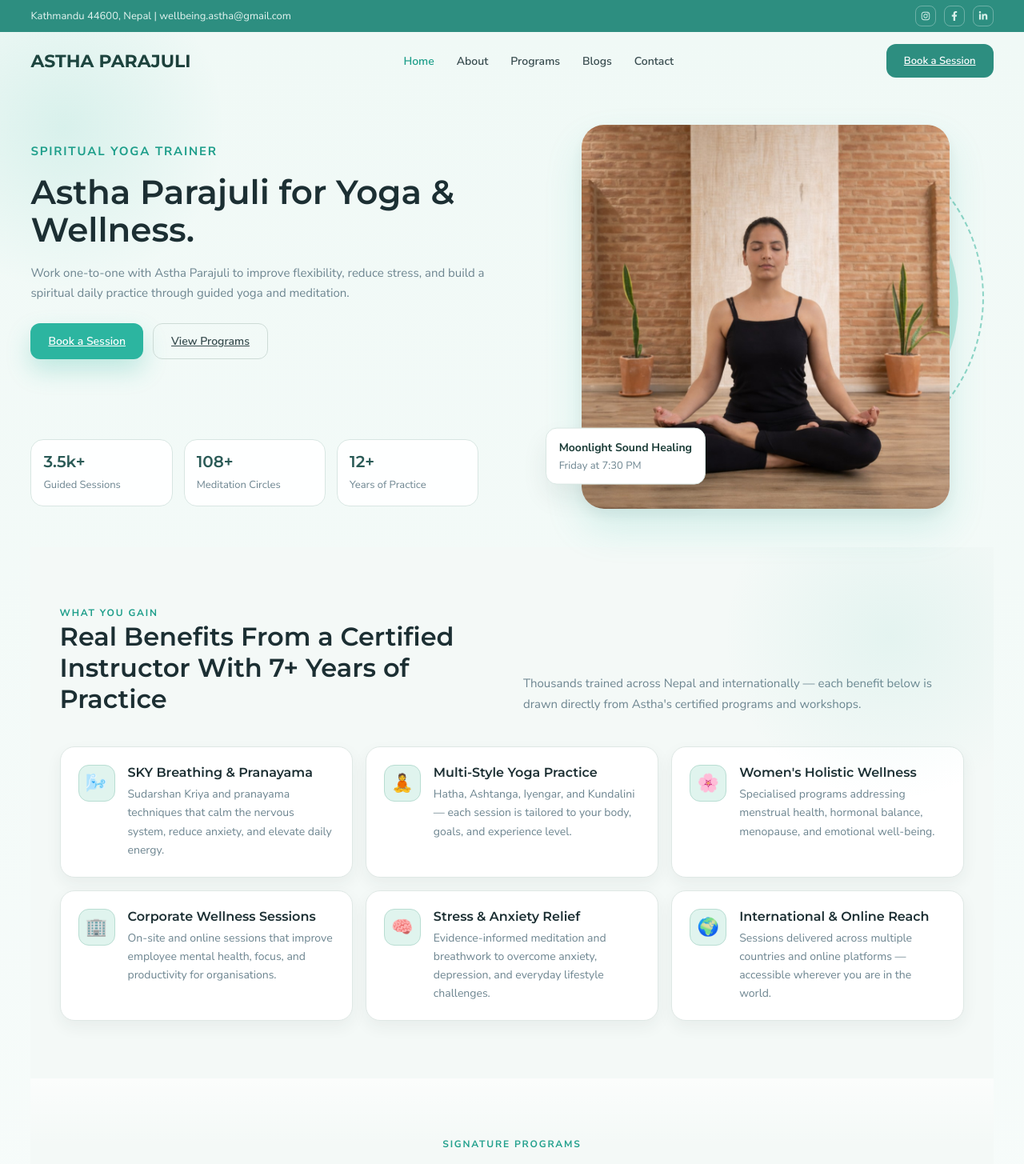
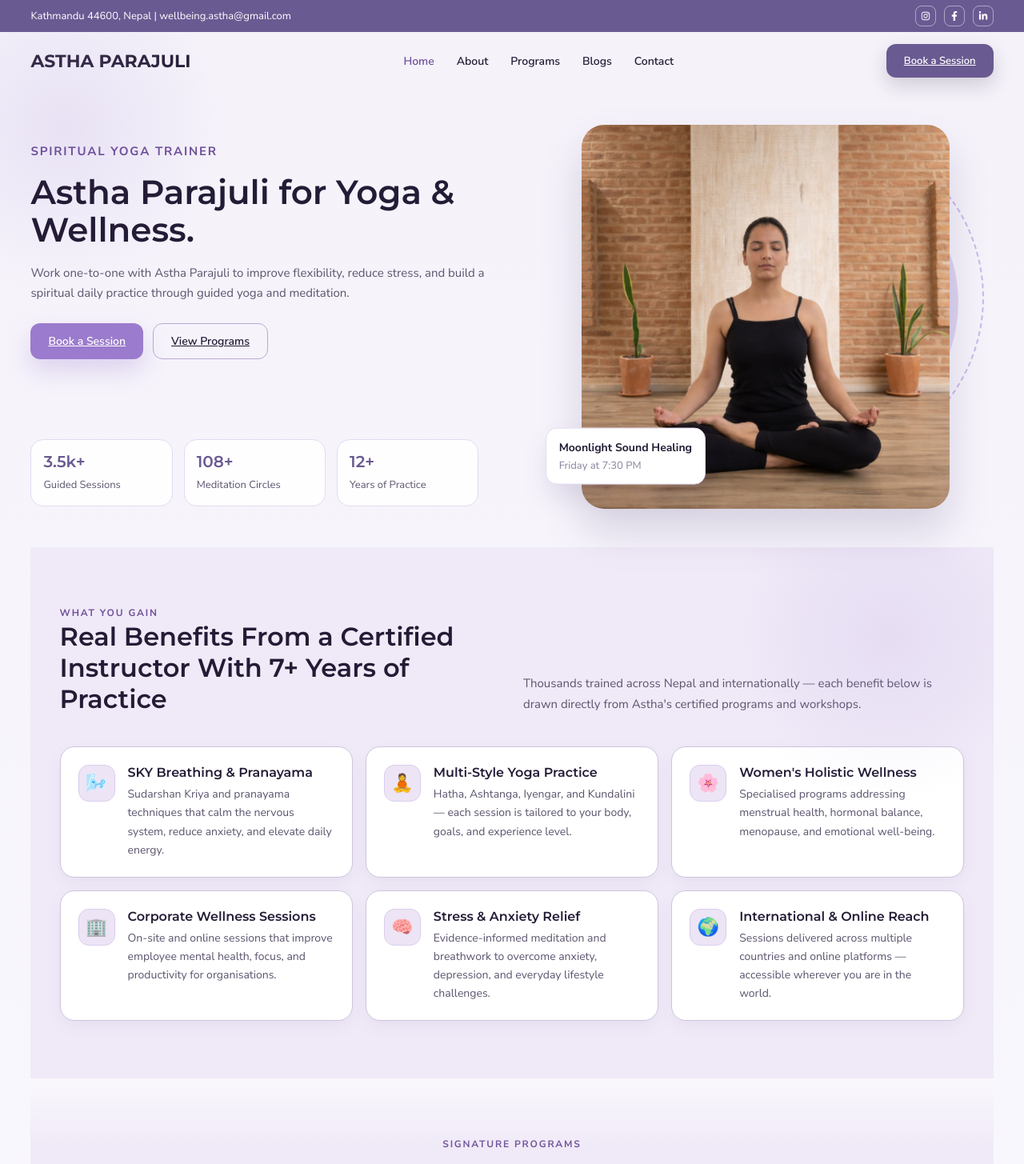
Before and after one commit to joshibibek91/yoga_personal2, a Next.js app: page / in a window 1280 px wide. Shown: the top 1455 px of the page at 80% size. Built offline with nearby package versions, Linux system fonts and the light colour scheme.

Commit message:
theme_color

```diff
--- a/app/globals.css
+++ b/app/globals.css
@@ -1,14 +1,19 @@
 @import url("https://fonts.googleapis.com/css2?family=Montserrat:wght@500;600;700&family=Nunito+Sans:wght@400;500;600;700&display=swap");
 
+/* Calm Pastel (Soft + Friendly) — light lavender base, soft purple accents */
 :root {
-  --bg: #ffffff;
+  --bg: #f5f2fa;
   --surface: #ffffff;
-  --ink: #1c2f33;
-  --muted: #6d8590;
-  --primary: #2cb5a0;
-  --primary-dark: #1d9e8a;
-  --deep: #1c3d38;
-  --line: #dfe8e5;
+  --ink: #241c36;
+  --muted: #5c546e;
+  --primary: #9b7bcd;
+  --primary-dark: #6e4f9a;
+  --accent: #9b7bcd;
+  --accent-dark: #8368b0;
+  /* Header, footer, and “deep” buttons — same fill for strong contrast */
+  --deep: #6a5a92;
+  --deep-hover: #584a7a;
+  --line: #cfc3de;
 }
 
 * {
@@ -41,13 +46,18 @@ body::before {
   background-image:
     radial-gradient(
       circle at 12% 20%,
-      rgba(44, 181, 160, 0.05) 0,
-      rgba(44, 181, 160, 0) 220px
+      rgba(155, 123, 205, 0.06) 0,
+      rgba(155, 123, 205, 0) 220px
     ),
     radial-gradient(
       circle at 88% 80%,
-      rgba(44, 181, 160, 0.04) 0,
-      rgba(44, 181, 160, 0) 240px
+      rgba(179, 159, 220, 0.05) 0,
+      rgba(179, 159, 220, 0) 240px
+    ),
+    radial-gradient(
+      circle at 26% 84%,
+      rgba(155, 123, 205, 0.04) 0,
+      rgba(155, 123, 205, 0) 180px
     );
   z-index: -1;
 }
@@ -106,8 +116,8 @@ p {
 }
 
 .topbar {
-  background: #2d8e80;
-  color: #e4f4f0;
+  background: var(--deep);
+  color: #ffffff;
   font-size: 13px;
 }
 
@@ -120,7 +130,7 @@ p {
 }
 
 .topbarInner p {
-  color: #e4f4f0;
+  color: #ffffff;
   margin: 0;
 }
 
@@ -134,8 +144,8 @@ p {
   width: 26px;
   height: 26px;
   border-radius: 8px;
-  border: 1px solid rgba(255, 255, 255, 0.3);
-  color: #d8f0ea;
+  border: 1px solid rgba(255, 255, 255, 0.45);
+  color: #ffffff;
   display: inline-flex;
   align-items: center;
   justify-content: center;
@@ -154,7 +164,7 @@ p {
 }
 
 .heroWrap {
-  background: linear-gradient(180deg, #f0f9f6 0%, #f8fcfb 45%, #ffffff 100%);
+  background: linear-gradient(180deg, #f5f2fa 0%, #faf8ff 45%, #ffffff 100%);
   padding-bottom: 22px;
   position: relative;
   overflow: hidden;
@@ -175,8 +185,8 @@ p {
   top: -90px;
   background: radial-gradient(
     circle,
-    rgba(44, 181, 160, 0.12) 0%,
-    rgba(44, 181, 160, 0) 68%
+    rgba(179, 159, 220, 0.2) 0%,
+    rgba(179, 159, 220, 0) 68%
   );
 }
 
@@ -187,8 +197,8 @@ p {
   bottom: -130px;
   background: radial-gradient(
     circle,
-    rgba(44, 181, 160, 0.08) 0%,
-    rgba(44, 181, 160, 0) 70%
+    rgba(155, 123, 205, 0.12) 0%,
+    rgba(155, 123, 205, 0) 70%
   );
 }
 
@@ -208,7 +218,7 @@ p {
   font-family: "Montserrat", sans-serif;
   font-size: 22px;
   font-weight: 700;
-  color: #1c3d38;
+  color: var(--ink);
   text-decoration: none;
 }
 
@@ -228,7 +238,7 @@ p {
   border-radius: 0;
   border: 0;
   background: transparent;
-  color: #2a5a56;
+  color: var(--ink);
   display: inline-flex;
   align-items: center;
   justify-content: center;
@@ -271,9 +281,9 @@ p {
   right: 0;
   width: min(72vw, 300px);
   background: #fff;
-  border: 1px solid #d8e6e2;
+  border: 1px solid #e2daf0;
   border-radius: 14px;
-  box-shadow: 0 18px 36px rgba(28, 47, 51, 0.16);
+  box-shadow: 0 18px 36px rgba(90, 75, 120, 0.1);
   padding: 10px;
   display: grid;
   gap: 4px;
@@ -294,7 +304,7 @@ p {
 
 .mobileMenuPanel a {
   text-decoration: none;
-  color: #374b4e;
+  color: var(--ink);
   font-weight: 600;
   font-size: 14px;
   padding: 9px 10px;
@@ -303,13 +313,13 @@ p {
 
 .mobileMenuPanel a:hover,
 .mobileMenuPanel a.isActive {
-  background: #e6f4f0;
+  background: #ede8f7;
   color: var(--primary-dark);
 }
 
 .navLinks a {
   text-decoration: none;
-  color: #374b4e;
+  color: var(--ink);
   font-weight: 600;
   font-size: 14px;
   transition: color 0.2s ease;
@@ -346,7 +356,7 @@ p {
 .btnPrimary {
   background: var(--primary);
   color: #fff;
-  box-shadow: 0 14px 30px rgba(44, 181, 160, 0.26);
+  box-shadow: 0 14px 30px rgba(155, 123, 205, 0.28);
 }
 
 .btnPrimary:hover {
@@ -354,22 +364,24 @@ p {
 }
 
 .btnDark {
-  background: #2d8e80;
-  color: #fff;
+  background: var(--deep);
+  color: #ffffff;
+  box-shadow: 0 10px 24px rgba(42, 32, 58, 0.18);
 }
 
 .btnDark:hover {
-  background: #238072;
+  background: var(--deep-hover);
+  color: #ffffff;
 }
 
 .btnGhost {
   background: transparent;
-  border: 1px solid #cddbd6;
-  color: #374b4e;
+  border: 1px solid #b8a8cf;
+  color: var(--ink);
 }
 
 .btnGhost:hover {
-  background: #edf6f3;
+  background: #f0ebf7;
 }
 
 .hero {
@@ -421,7 +433,7 @@ p {
   height: 10px;
   margin-top: 20px;
   border-radius: 999px;
-  background: linear-gradient(90deg, #2cb5a0 0%, rgba(44, 181, 160, 0.16) 100%);
+  background: linear-gradient(90deg, #9b7bcd 0%, rgba(155, 123, 205, 0.18) 100%);
 }
 
 .heroLead h1,
@@ -465,14 +477,14 @@ p {
 
 .heroStats article {
   background: rgba(255, 255, 255, 0.9);
-  border: 1px solid #d8e6e2;
+  border: 1px solid #e2daf0;
   border-radius: 16px;
   padding: 15px;
 }
 
 .heroStats h3 {
   font-size: 20px;
-  color: #2a5a56;
+  color: var(--deep);
 }
 
 .heroStats p {
@@ -494,9 +506,9 @@ p {
   width: min(94%, 460px);
   height: 480px;
   object-fit: cover;
+  object-position: top center;
   border-radius: 28px;
-  object-position: top center;
-  box-shadow: 0 24px 48px rgba(44, 181, 160, 0.16), 0 8px 20px rgba(28, 47, 51, 0.06);
+  box-shadow: 0 28px 52px rgba(90, 75, 120, 0.2);
 }
 
 .shapeOne,
@@ -508,7 +520,7 @@ p {
 .shapeOne {
   width: 360px;
   height: 360px;
-  background: #bce8df;
+  background: #ddd4f0;
   top: 62px;
   right: 44px;
   animation: auraPulse 7s ease-in-out infinite;
@@ -517,7 +529,7 @@ p {
 .shapeTwo {
   width: 420px;
   height: 420px;
-  border: 2px dashed #8dd4c6;
+  border: 2px dashed #cbb8e8;
   top: 26px;
   right: 12px;
   animation: slowRotate 26s linear infinite;
@@ -530,26 +542,26 @@ p {
   z-index: 3;
   background: #fff;
   border-radius: 14px;
-  border: 1px solid #d8e6e2;
-  box-shadow: 0 16px 32px rgba(28, 47, 51, 0.08);
+  border: 1px solid #e2daf0;
+  box-shadow: 0 16px 32px rgba(90, 75, 120, 0.12);
   padding: 14px 16px;
   display: grid;
   animation: hoverFloat 5s ease-in-out infinite;
 }
 
 .floatingCard strong {
-  color: #1c3d38;
+  color: var(--ink);
   font-size: 14px;
 }
 
 .floatingCard span {
   margin-top: 4px;
   font-size: 13px;
-  color: #6d8590;
+  color: #8a829e;
 }
 
 .benefitSection {
-  background: #f4f9f7;
+  background: #f0eaf8;
   position: relative;
   overflow: hidden;
 }
@@ -562,7 +574,7 @@ p {
   border-radius: 50%;
   background: radial-gradient(
     circle,
-    rgba(44, 181, 160, 0.08) 0%,
+    rgba(155, 123, 205, 0.12) 0%,
     transparent 70%
   );
   top: -100px;
@@ -604,7 +616,7 @@ p {
   display: flex;
   gap: 16px;
   align-items: flex-start;
-  box-shadow: 0 8px 20px rgba(28, 47, 51, 0.06);
+  box-shadow: 0 8px 20px rgba(90, 75, 120, 0.06);
   transition:
     box-shadow 0.24s ease,
     transform 0.24s ease;
@@ -612,7 +624,7 @@ p {
 
 .benefitNewCard:hover {
   transform: translateY(-3px);
-  box-shadow: 0 18px 32px rgba(28, 47, 51, 0.11);
+  box-shadow: 0 18px 32px rgba(90, 75, 120, 0.11);
 }
 
 .benefitIcon {
@@ -621,8 +633,8 @@ p {
   width: 46px;
   height: 46px;
   border-radius: 13px;
-  background: #e0f4ee;
-  border: 1px solid #b8ddd2;
+  background: #ede5f5;
+  border: 1px solid #d8ccee;
   display: grid;
   place-items: center;
 }
@@ -662,7 +674,7 @@ p {
 
 .benefitCard:hover {
   transform: translateY(-3px);
-  box-shadow: 0 16px 32px rgba(28, 47, 51, 0.08);
+  box-shadow: 0 16px 32px rgba(90, 75, 120, 0.08);
 }
 
 .benefitCard span {
@@ -673,18 +685,18 @@ p {
   display: grid;
   place-items: center;
   font-weight: 700;
-  background: #e0f4ee;
+  background: #ede5f5;
   color: var(--primary-dark);
 }
 
 .benefitCard p {
   margin: 0;
   font-weight: 600;
-  color: #2a5a56;
+  color: var(--ink);
 }
 
 .programSection {
-  background: #f4f9f7;
+  background: #f0eaf8;
   position: relative;
   overflow: hidden;
 }
@@ -781,7 +793,7 @@ p {
   padding: 6px 14px 6px 10px;
   border-radius: 0 0 14px 0;
   clip-path: polygon(0 0, 100% 0, 88% 100%, 0 100%);
-  box-shadow: 2px 2px 8px rgba(28, 47, 51, 0.18);
+  box-shadow: 2px 2px 8px rgba(90, 75, 120, 0.18);
 }
 
 .programRowContent h2 {
@@ -808,7 +820,7 @@ p {
   align-items: flex-start;
   gap: 9px;
   font-size: 14px;
-  color: #374b4e;
+  color: var(--ink);
   font-weight: 500;
 }
 
@@ -818,7 +830,7 @@ p {
   width: 20px;
   height: 20px;
   border-radius: 50%;
-  background: #e0f4ee;
+  background: #ede5f5;
   color: var(--primary-dark);
   font-size: 11px;
   font-weight: 700;
@@ -828,7 +840,7 @@ p {
 }
 
 .collaborateSection {
-  background: #f4f9f7;
+  background: #f0eaf8;
   position: relative;
   overflow: hidden;
 }
@@ -870,7 +882,7 @@ p {
   height: 44px;
   border-radius: 12px;
   background: #fff;
-  border: 1px solid #d8e6e2;
+  border: 1px solid #e2daf0;
   display: grid;
   place-items: center;
 }
@@ -887,12 +899,12 @@ p {
 
 .collaborateCtaCard {
   background: #fff;
-  border: 1px solid #d8e6e2;
+  border: 1px solid #e2daf0;
   border-radius: 20px;
   padding: 28px;
   display: grid;
   gap: 14px;
-  box-shadow: 0 12px 28px rgba(28, 47, 51, 0.08);
+  box-shadow: 0 12px 28px rgba(90, 75, 120, 0.08);
   position: sticky;
   top: 24px;
 }
@@ -910,8 +922,8 @@ p {
   background: #fff;
   border-radius: 18px;
   overflow: hidden;
-  border: 1px solid #d8e6e2;
-  box-shadow: 0 12px 22px rgba(28, 47, 51, 0.07);
+  border: 1px solid #e2daf0;
+  box-shadow: 0 12px 22px rgba(90, 75, 120, 0.07);
   transition:
     transform 0.26s ease,
     box-shadow 0.26s ease;
@@ -919,7 +931,7 @@ p {
 
 .programCard:hover {
   transform: translateY(-5px);
-  box-shadow: 0 22px 34px rgba(28, 47, 51, 0.13);
+  box-shadow: 0 22px 34px rgba(90, 75, 120, 0.13);
 }
 
 .programCard img {
@@ -949,12 +961,12 @@ p {
 
 .homeBlogCard {
   background: #fff;
-  border: 1px solid #d8e6e2;
+  border: 1px solid #e2daf0;
   border-radius: 18px;
   padding: 22px;
   display: grid;
   gap: 12px;
-  box-shadow: 0 10px 24px rgba(28, 47, 51, 0.07);
+  box-shadow: 0 10px 24px rgba(90, 75, 120, 0.07);
   animation: blogCardReveal 0.7s ease both;
 }
 
@@ -976,7 +988,7 @@ p {
 
 .homeBlogCard span {
   display: inline-block;
-  color: #2a5a56;
+  color: var(--deep);
   font-size: 12px;
   font-weight: 700;
   letter-spacing: 0.7px;
@@ -1004,8 +1016,8 @@ p {
 }
 
 .blogFactCard {
-  background: linear-gradient(160deg, #f0f9f6 0%, #eaf5f2 100%);
-  border: 1px solid #d8e6e2;
+  background: linear-gradient(160deg, #f5f2fa 0%, #f5f2fa 100%);
+  border: 1px solid #e2daf0;
   border-radius: 16px;
   padding: 16px 16px 14px;
 }
@@ -1015,13 +1027,13 @@ p {
   font-size: 11px;
   font-weight: 700;
   letter-spacing: 1.2px;
-  color: #2a5a56;
+  color: var(--deep);
   margin-bottom: 6px;
 }
 
 .blogFactCard p {
   margin: 0;
-  color: #2a5a56;
+  color: var(--ink);
 }
 
 .blogGrid {
@@ -1033,10 +1045,10 @@ p {
 
 .blogCard {
   background: #fff;
-  border: 1px solid #d8e6e2;
+  border: 1px solid #e2daf0;
   border-radius: 18px;
   overflow: hidden;
-  box-shadow: 0 12px 24px rgba(28, 47, 51, 0.08);
+  box-shadow: 0 12px 24px rgba(90, 75, 120, 0.08);
   transition:
     transform 0.26s ease,
     box-shadow 0.26s ease;
@@ -1053,7 +1065,7 @@ p {
 
 .blogCard:hover {
   transform: translateY(-4px);
-  box-shadow: 0 20px 36px rgba(28, 47, 51, 0.15);
+  box-shadow: 0 20px 36px rgba(90, 75, 120, 0.15);
 }
 
 .blogCard img {
@@ -1075,7 +1087,7 @@ p {
 
 .blogMeta span {
   font-size: 12px;
-  color: #6d8590;
+  color: #8a829e;
   font-weight: 600;
 }
 
@@ -1089,16 +1101,16 @@ p {
 
 .blogCard blockquote {
   margin: 14px 0 0;
-  border-left: 3px solid #2cb5a0;
+  border-left: 3px solid #9b7bcd;
   padding: 2px 0 2px 10px;
-  color: #2a5a56;
+  color: var(--ink);
   font-size: 14px;
 }
 
 .blogSourceLink {
   margin-top: 12px;
   display: inline-block;
-  color: #1d9e8a;
+  color: #8368b0;
   text-decoration: none;
   font-size: 12px;
   font-weight: 700;
@@ -1147,7 +1159,7 @@ p {
   border: 1px solid var(--line);
   border-radius: 12px;
   padding: 13px 15px;
-  color: #374b4e;
+  color: var(--ink);
   font-weight: 600;
 }
 
@@ -1174,7 +1186,7 @@ p {
 
 .simpleCard:hover {
   transform: translateY(-4px);
-  box-shadow: 0 16px 30px rgba(28, 47, 51, 0.1);
+  box-shadow: 0 16px 30px rgba(90, 75, 120, 0.1);
 }
 
 .simpleCard h3 {
@@ -1215,7 +1227,7 @@ p {
   border: 1px solid var(--line);
   border-radius: 16px;
   padding: 22px 24px;
-  box-shadow: 0 8px 20px rgba(28, 47, 51, 0.06);
+  box-shadow: 0 8px 20px rgba(90, 75, 120, 0.06);
   transition:
     transform 0.24s ease,
     box-shadow 0.24s ease;
@@ -1223,7 +1235,7 @@ p {
 
 .timelineCard:hover {
   transform: translateY(-3px);
-  box-shadow: 0 16px 32px rgba(28, 47, 51, 0.1);
+  box-shadow: 0 16px 32px rgba(90, 75, 120, 0.1);
 }
 
 .timelineHead {
@@ -1250,9 +1262,9 @@ p {
   flex-shrink: 0;
   font-size: 12px;
   font-weight: 700;
-  color: #6d8590;
-  background: #ecf5f2;
-  border: 1px solid #cddbd6;
+  color: #8a829e;
+  background: #f0e8f5;
+  border: 1px solid #ddd4f0;
   border-radius: 999px;
   padding: 4px 10px;
   white-space: nowrap;
@@ -1266,7 +1278,7 @@ p {
 }
 
 .timelineList li {
-  color: #2a5a56;
+  color: var(--deep);
   font-size: 14px;
   line-height: 1.6;
 }
@@ -1279,8 +1291,8 @@ p {
 }
 
 .certCard {
-  background: linear-gradient(160deg, #f0f9f6 0%, #eaf5f2 100%);
-  border: 1px solid #cddbd6;
+  background: linear-gradient(160deg, #f5f2fa 0%, #edf5ff 100%);
+  border: 1px solid #ddd4f0;
   border-radius: 16px;
   padding: 20px;
   transition:
@@ -1290,7 +1302,7 @@ p {
 
 .certCard:hover {
   transform: translateY(-3px);
-  box-shadow: 0 14px 28px rgba(28, 47, 51, 0.09);
+  box-shadow: 0 14px 28px rgba(90, 75, 120, 0.09);
 }
 
 .certYear {
@@ -1298,7 +1310,7 @@ p {
   font-size: 11px;
   font-weight: 800;
   letter-spacing: 1.2px;
-  color: #2a5a56;
+  color: var(--deep);
   margin-bottom: 8px;
 }
 
@@ -1328,7 +1340,7 @@ p {
   display: inline-block;
   margin-top: 12px;
   font-size: 13px;
-  color: #6d8590;
+  color: #8a829e;
   font-weight: 700;
 }
 
@@ -1361,7 +1373,7 @@ p {
   border: 1px solid var(--line);
   border-radius: 12px;
   padding: 14px 16px;
-  color: #374b4e;
+  color: var(--ink);
   font-weight: 600;
 }
 
@@ -1380,8 +1392,8 @@ p {
 }
 
 .priceCard.featured {
-  background: linear-gradient(180deg, #1c3d38 0%, #2d8e80 100%);
-  border-color: #3aa898;
+  background: linear-gradient(180deg, var(--deep) 0%, #9b88b8 100%);
+  border-color: #8368b0;
 }
 
 .priceCard h3 {
@@ -1392,19 +1404,19 @@ p {
 .priceCard.featured .price,
 .priceCard.featured .price span,
 .priceCard.featured li {
-  color: #eef8f5;
+  color: #f0ebf7;
 }
 
 .price {
   margin-top: 14px;
   font-size: 30px;
-  color: #2a5a56;
+  color: var(--deep);
   font-weight: 800;
 }
 
 .price span {
   font-size: 14px;
-  color: #6d8590;
+  color: #8a829e;
   font-weight: 600;
   margin-left: 6px;
 }
@@ -1417,12 +1429,12 @@ p {
 }
 
 .priceCard li {
-  color: #2a5a56;
+  color: var(--deep);
   font-weight: 500;
 }
 
 .testimonialSection {
-  background: #f4f9f7;
+  background: #eeeaf7;
 }
 
 .testimonialGrid {
@@ -1444,7 +1456,7 @@ p {
 
 .testimonialCard:hover {
   transform: translateY(-4px);
-  box-shadow: 0 16px 30px rgba(28, 47, 51, 0.1);
+  box-shadow: 0 16px 30px rgba(90, 75, 120, 0.1);
 }
 
 .testimonialCard p {
@@ -1457,14 +1469,14 @@ p {
 }
 
 .testimonialCard span {
-  color: #6d8590;
+  color: #8a829e;
   font-size: 13px;
   font-weight: 600;
 }
 
 .ctaSection {
   padding: 64px 0;
-  background: linear-gradient(90deg, #2cb5a0 0%, #1d9e8a 100%);
+  background: linear-gradient(90deg, #b098d8 0%, #9b7bcd 100%);
   position: relative;
   overflow: hidden;
 }
@@ -1505,14 +1517,14 @@ p {
   background: #fff;
   border-radius: 18px;
   padding: 20px;
-  border: 1px solid #b8ddd2;
+  border: 1px solid #ddd4f0;
   display: grid;
   gap: 12px;
 }
 
 .leadForm input {
   width: 100%;
-  border: 1px solid #d8e6e2;
+  border: 1px solid #e2daf0;
   border-radius: 10px;
   padding: 12px 14px;
   font-size: 14px;
@@ -1520,7 +1532,7 @@ p {
 
 .leadForm textarea {
   width: 100%;
-  border: 1px solid #d8e6e2;
+  border: 1px solid #e2daf0;
   border-radius: 10px;
   padding: 12px 14px;
   font-size: 14px;
@@ -1530,13 +1542,13 @@ p {
 }
 
 .leadForm input:focus {
-  outline: 2px solid #2cb5a0;
-  border-color: #2cb5a0;
+  outline: 2px solid #9b7bcd;
+  border-color: #9b7bcd;
 }
 
 .leadForm textarea:focus {
-  outline: 2px solid #2cb5a0;
-  border-color: #2cb5a0;
+  outline: 2px solid #9b7bcd;
+  border-color: #9b7bcd;
 }
 
 .contactGrid {
@@ -1557,7 +1569,7 @@ p {
 
 .contactCard:hover {
   transform: translateY(-3px);
-  box-shadow: 0 14px 30px rgba(28, 47, 51, 0.09);
+  box-shadow: 0 14px 30px rgba(90, 75, 120, 0.09);
 }
 
 .contactCard h2,
@@ -1599,26 +1611,26 @@ p {
   justify-content: center;
   border-radius: 8px;
   font-size: 16px;
-  color: #2d8e80;
-  border: 1px solid #dfe8e5;
-  background: #ffffff;
+  color: #9b7bcd;
+  border: 1px solid #e0d5f5;
+  background: #f5f2fa;
   transition: all 0.2s ease;
 }
 
 .contactSocialLink:hover {
   transform: translateY(-1px);
   color: #fff;
-  border-color: #2d8e80;
-  background: #2d8e80;
+  border-color: #9b7bcd;
+  background: #9b7bcd;
 }
 
 .contactQuote {
   margin-top: 20px;
-  background: #eaf5f2;
-  border: 1px solid #cddbd6;
+  background: #ede8f7;
+  border: 1px solid #d8ccee;
   border-radius: 12px;
   padding: 14px;
-  color: #2a5a56;
+  color: var(--deep);
   font-weight: 600;
 }
 
@@ -1677,7 +1689,7 @@ p {
 }
 
 .footer {
-  background: #1c3d38;
+  background: var(--deep);
   padding: 54px 0;
 }
 
@@ -1694,7 +1706,7 @@ p {
 
 .footer p {
   margin: 8px 0 0;
-  color: #a8ccc4;
+  color: #d4cae8;
 }
 
 .scrollTopBtn {
@@ -1704,15 +1716,15 @@ p {
   width: 46px;
   height: 46px;
   border-radius: 999px;
-  border: 1px solid #8dd4c6;
-  background: #2cb5a0;
+  border: 1px solid #d4b8e8;
+  background: #9b7bcd;
   color: #fff;
   font-size: 22px;
   line-height: 1;
   display: inline-flex;
   align-items: center;
   justify-content: center;
-  box-shadow: 0 12px 24px rgba(44, 181, 160, 0.28);
+  box-shadow: 0 12px 24px rgba(131, 104, 176, 0.3);
   cursor: pointer;
   opacity: 0;
   transform: translateY(10px);
@@ -1731,7 +1743,7 @@ p {
 }
 
 .scrollTopBtn:hover {
-  background: #1d9e8a;
+  background: #8368b0;
 }
 
 @media (max-width: 1040px) {
@@ -1911,9 +1923,9 @@ p {
     width: 25px;
     height: 25px;
     border-radius: 8px;
-    border: 1px solid #cddbd6;
+    border: 1px solid #d4c8e8;
     background: #ffffff;
-    color: #2a5a56;
+    color: var(--deep);
     display: inline-flex;
     align-items: center;
     justify-content: center;
@@ -1927,8 +1939,8 @@ p {
   }
 
   .heroSocialLink:hover {
-    background: #e6f4f0;
-    border-color: #b0cfb8;
+    background: #ede8f7;
+    border-color: #cbb8e8;
     color: var(--primary-dark);
     transform: translateY(-1px);
   }
```
